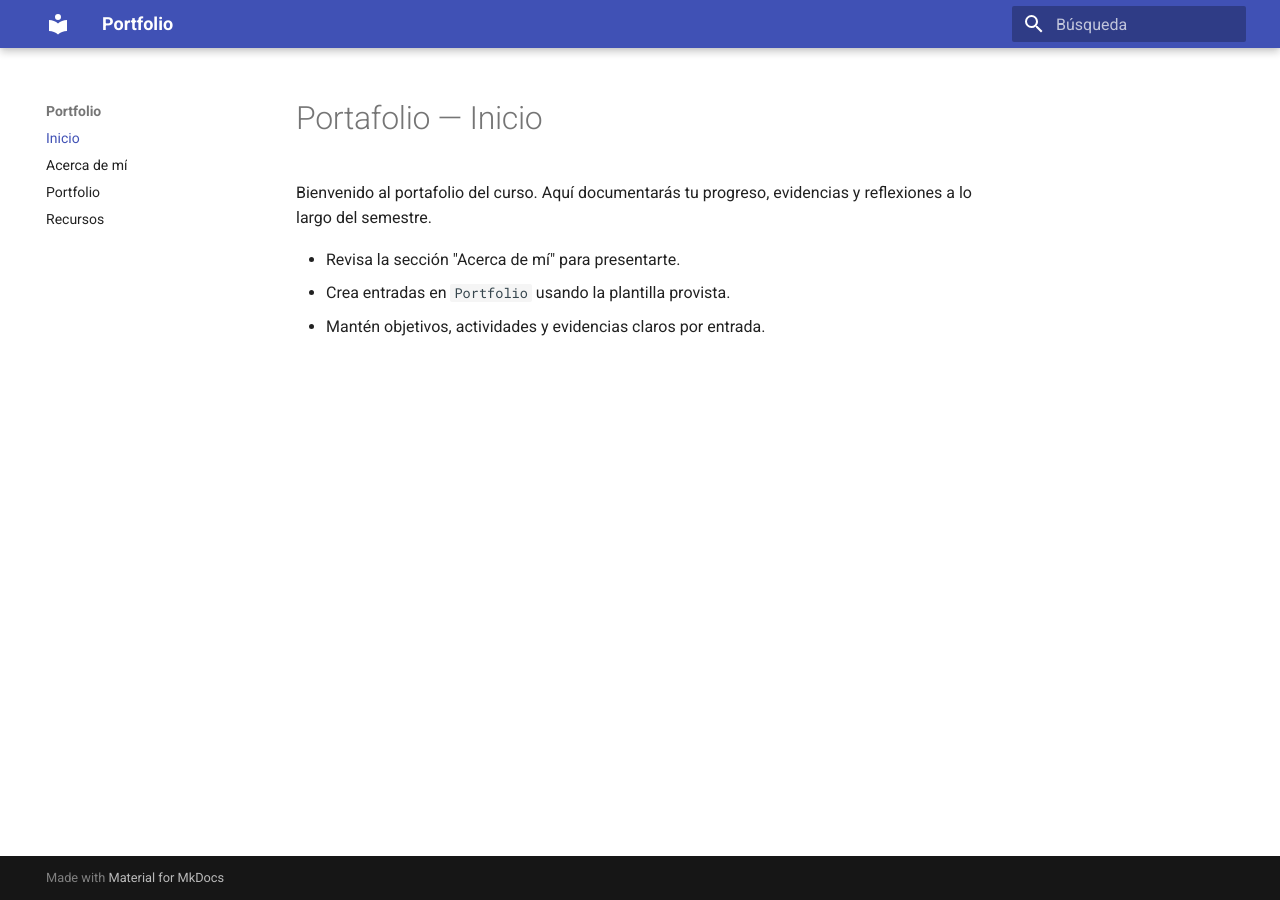
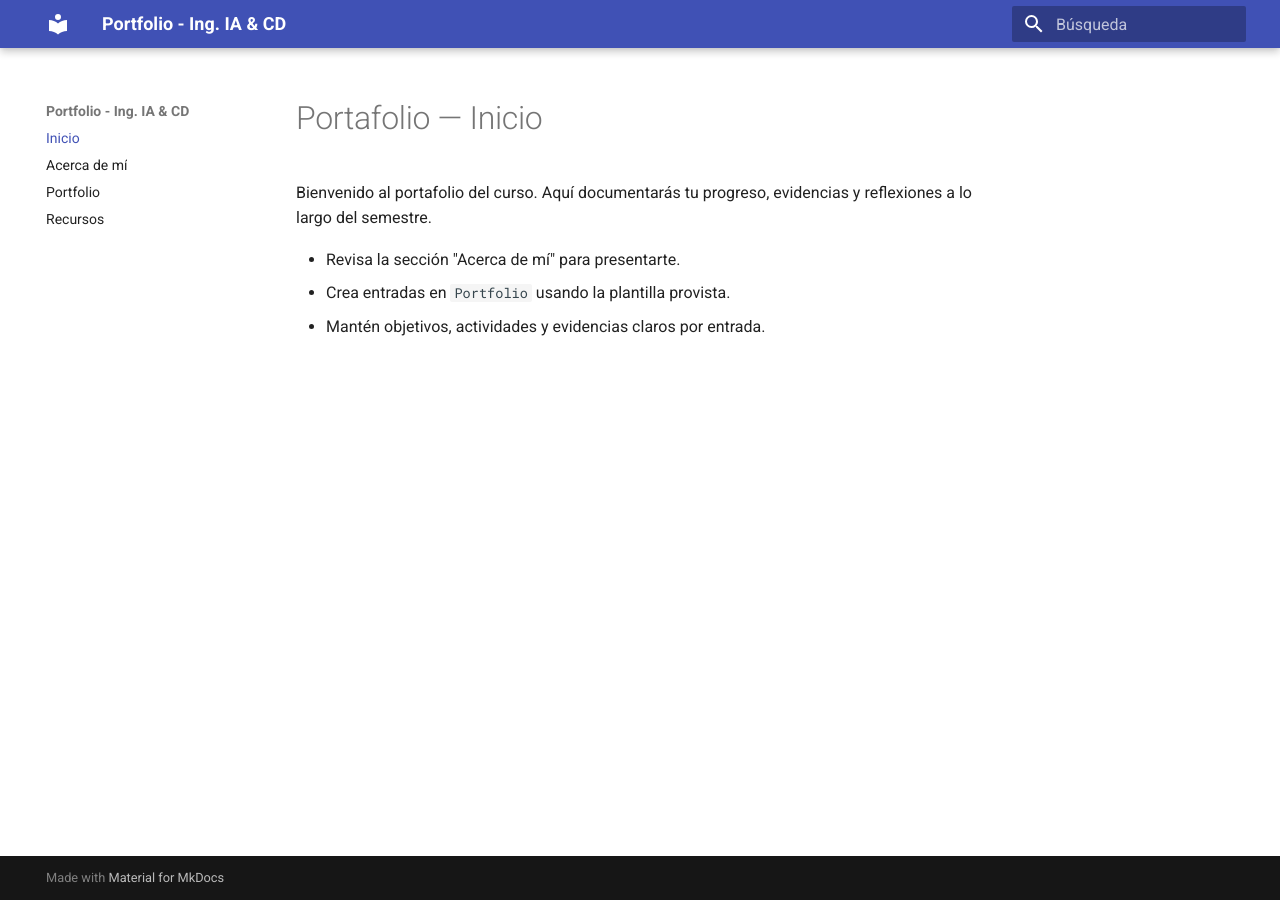
Before and after one commit to ValeRodMa/portafolio_ia_ucu, an MkDocs documentation site: the page built from docs/index.md, in a window 1280 px wide. Built offline with MkDocs 1.6.1 and Material for MkDocs 9.7.7, drawn with Linux system fonts in a browser that asks for light colours.

Commit message:
Update mkdocs.yml

```diff
--- a/mkdocs.yml
+++ b/mkdocs.yml
@@ -1,4 +1,4 @@
-site_name: "Portfolio"
+site_name: "Portfolio - Ing. IA & CD"
 theme:
   name: material
   language: es
```
